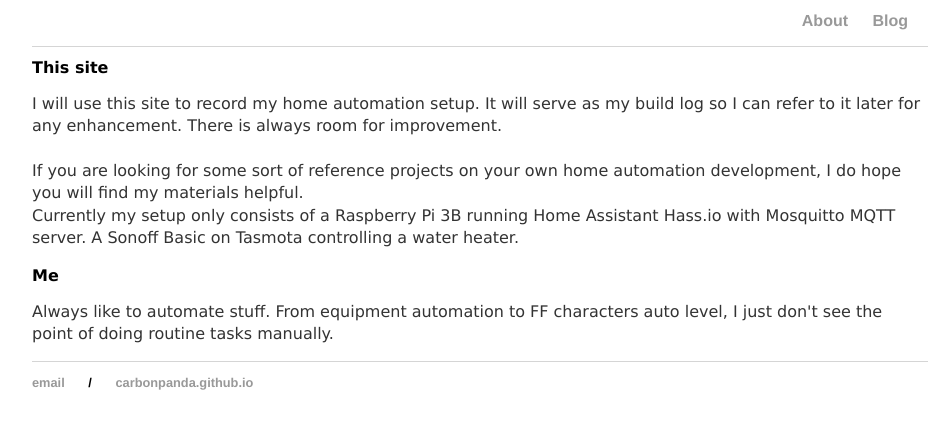
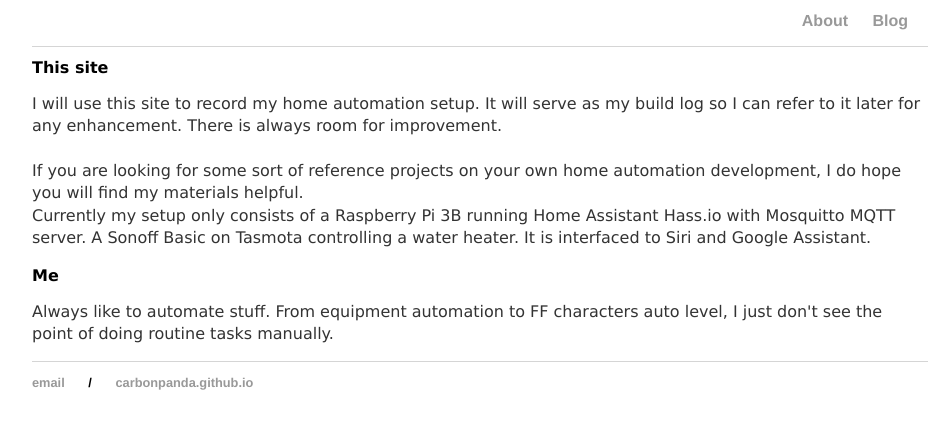
Before and after one commit to carbonpanda/carbonpanda.github.io, a Jekyll site: the page built from about/index.html, in a window 1280 px wide, cut to the strip 164-593 px from the top of the page. Shown: the whole strip, without its empty margins (160-1108 px from the left). Built offline with Jekyll 4.4.1, drawn with Linux system fonts in a browser that asks for light colours.

Commit message:
Update index.html

```diff
--- a/about/index.html
+++ b/about/index.html
@@ -6,7 +6,7 @@ title: CarbonPanda - About CarbonPanda
 	<h1>This site</h1>
 	<p>I will use this site to record my home automation setup. It will serve as my build log so I can refer to it later for any enhancement. There is always room for improvement.<br><br>
 	If you are looking for some sort of reference projects on your own home automation development, I do hope you will find my materials helpful.<br>
-	Currently my setup only consists of a Raspberry Pi 3B running Home Assistant Hass.io with Mosquitto MQTT server. A Sonoff Basic on Tasmota controlling a water heater.</p>
+	Currently my setup only consists of a Raspberry Pi 3B running Home Assistant Hass.io with Mosquitto MQTT server. A Sonoff Basic on Tasmota controlling a water heater. It is interfaced to Siri and Google Assistant.</p>
   	<h1>Me</h1>
   	<p>Always like to automate stuff. From equipment automation to FF characters auto level, I just don't see the point of doing routine tasks manually.</p>
 
```
